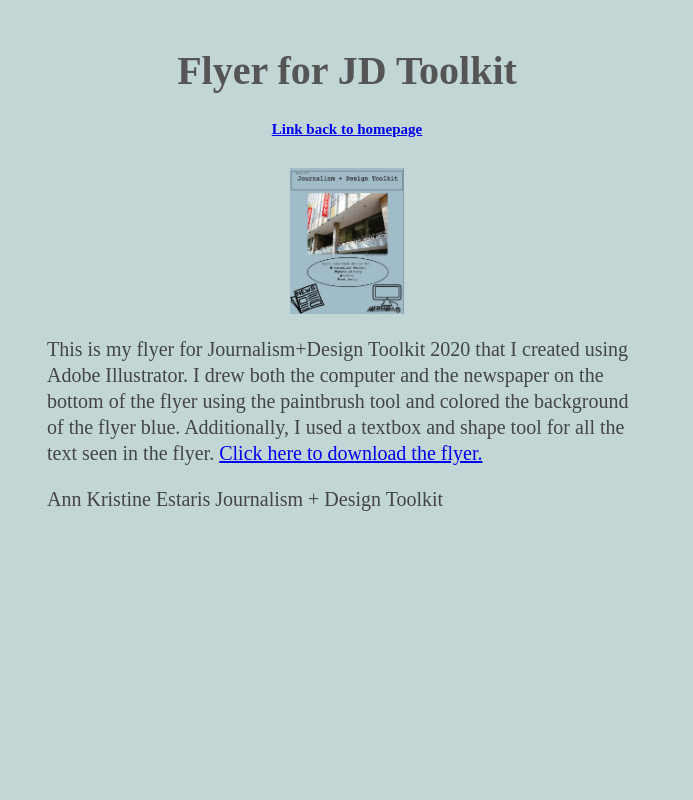
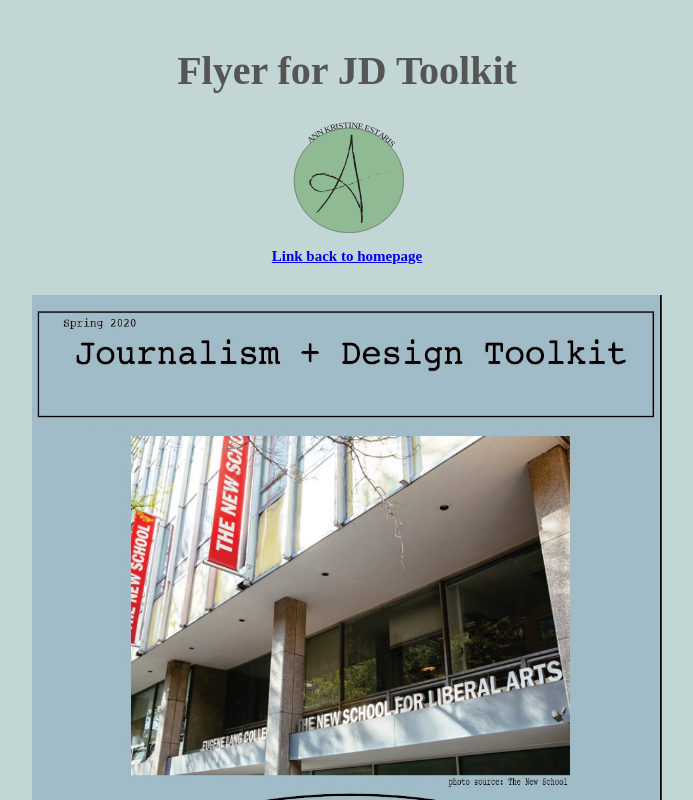
Before and after one commit to estaa100/jdtoolkit-homepage, a plain HTML site: page subpage3.html in a window 1280 px wide. Shown: the top 800 px of the page, without its empty margins (293-986 px from the left). Drawn offline with Linux system fonts and the light colour scheme.

Commit message:
Update subpage3.html

```diff
--- a/subpage3.html
+++ b/subpage3.html
@@ -4,6 +4,7 @@
 	<head>
 		<meta charset="utf-8" />
 		<meta name="viewport" content="width=device-width, initial-scale=1.0" />
+			<meta charset="UTF-8">
 	<title>Ann Kristine Estaris’s Homepage for Journalism Design Toolkit</title>
 		<link rel="stylesheet" href="style.css" type="text/css" />
 	</head>
@@ -12,18 +13,20 @@
 
 		<h1 class="main-hed">Flyer for JD Toolkit</h1>
 
+			<img class="logo" src="new4.svg">
+
 		<h2 class="main-hed"><a href="index.html">Link back to homepage</a> </p>  </h2>
 
-		<img class="logo" src="flyer.jpg" width="999" height="1293">
+		<img class="photo" src="flyer.jpg" width="999" height="1293">
 
-		<p>This is my flyer for Journalism+Design Toolkit 2020 that I created using Adobe Illustrator. I drew both the computer and the newspaper on the bottom of the flyer using the paintbrush tool and colored the background of the flyer blue. Additionally, I used a textbox and shape tool for all the text seen in the flyer. <a href="flyer.pdf">Click here to download the flyer.</a> </p>
+		<p>This is my flyer for Journalism+Design Toolkit 2020 that I created using Adobe Illustrator. I drew both the computer 🖥️ and the newspaper 📰 on the bottom of the flyer using the paintbrush tool and colored the background of the flyer blue. Additionally, I used a textbox and shape tool for all the text seen in the flyer. <a href="flyer.pdf">Click here to download the flyer.</a> </p>
 
 
 	</body>
 
 	<div class="footer">
-		<p>Ann Kristine Estaris
-			 Journalism + Design Toolkit</p>
+		<p>	<h3 class="main-hed">Ann Kristine Estaris
+			 Journalism + Design Toolkit</p></h3>
 	</div>
 
 	</body>
```
